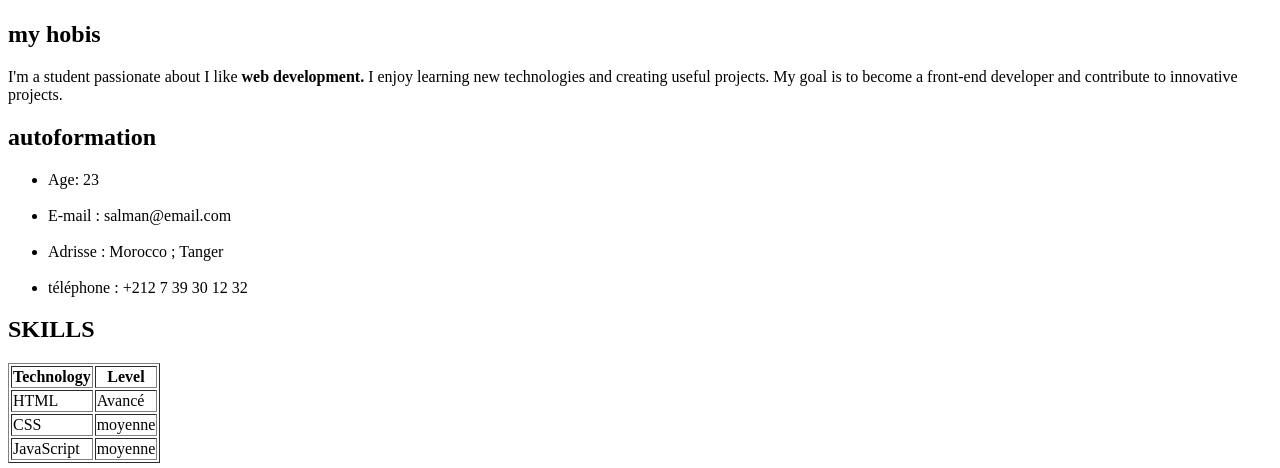
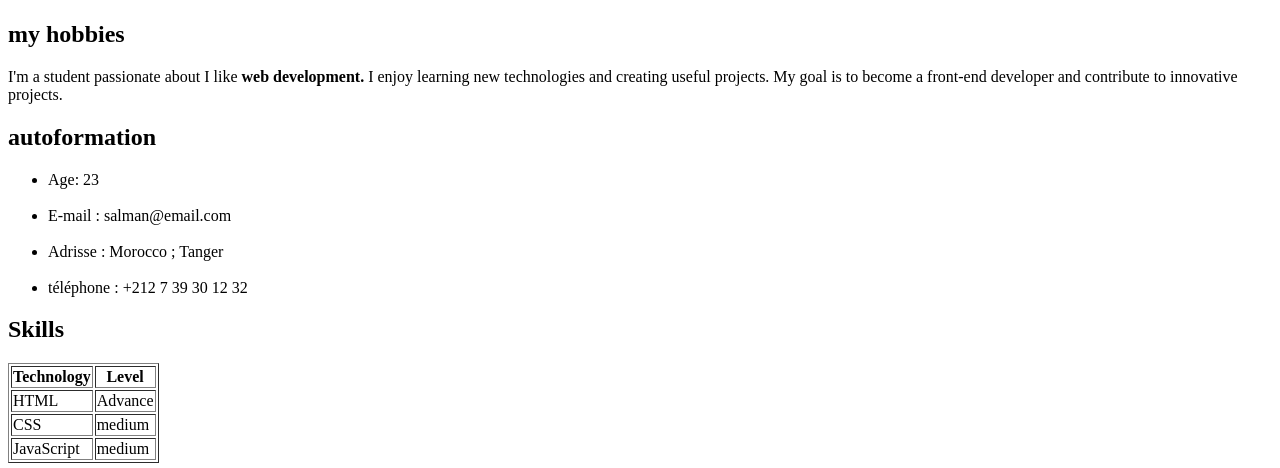
Before and after one commit to GHZIRI/Structure-de-base-d-une-page-HTML, a plain HTML site: page Prototype-Page-profil-Solicode/index.html in a window 1280 px wide. Shown: the part 422-890 px from the top of the page. Drawn offline with Linux system fonts and the light colour scheme.

Commit message:
modifier de prototyp

```diff
--- a/Prototype-Page-profil-Solicode/index.html
+++ b/Prototype-Page-profil-Solicode/index.html
@@ -3,7 +3,7 @@
 <head>
     <meta charset="UTF-8">
     <meta name="viewport" content="width=device-width, initial-scale=1.0">
-    <title>my profil</title>
+    <title>My profil</title>
 </head>
 <body>
     <header>
@@ -11,7 +11,7 @@
         <img src="image/imag.jpg" alt="my photo" style="width: 100 PX;">
     </header>
     <section>
-        <h2>my hobis</h2>
+        <h2>my hobbies</h2>
         <p>I'm a student passionate about  I like   <b>web development.</b>
             I enjoy learning new technologies and creating useful projects.
             My goal is to become a front-end developer and contribute to innovative projects.</p>
@@ -31,7 +31,7 @@
         </ul>
     </section>
     <section>
-        <h2>SKILLS</h2>
+        <h2>Skills</h2>
         <table border="1" >
             <tr>
                 <th>Technology</th>
@@ -39,15 +39,15 @@
             </tr>
             <tr>
                 <td>HTML</td>
-                <td>Avancé</td>
+                <td>Advance</td>
             </tr>
             <tr>
                 <td>CSS</td>
-                <td>moyenne</td>
+                <td>medium</td>
             </tr>
             <tr>
                 <td>JavaScript</td>
-                <td>moyenne</td>
+                <td>medium</td>
             </tr>
 
         </table>
```
